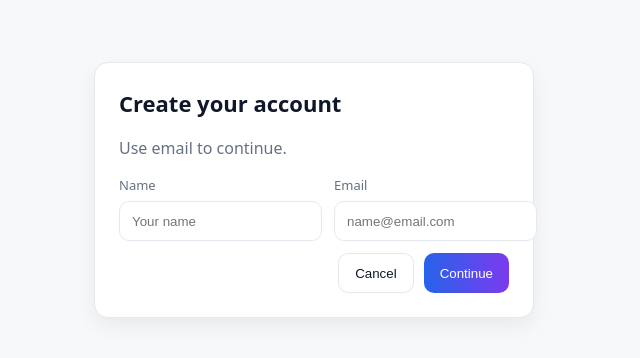
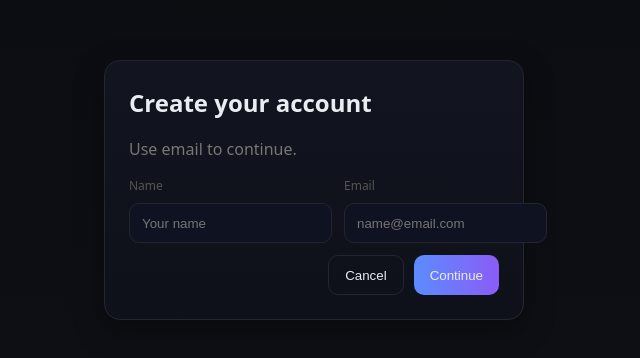
Before and after one commit to YunnYamoneAung/joybox-onboarding, a React (Vite) app: page /signup in a window 1280 px wide. Shown: the part 210-568 px from the top of the page, without its empty margins (326-966 px from the left). Built offline with nearby package versions, Linux system fonts and the light colour scheme.

Commit message:
ui: switch all pages to dark theme

```diff
--- a/src/styles.css
+++ b/src/styles.css
@@ -1,154 +1,178 @@
-:root{
-  /* light palette */
-  --bg:#f7f8fa;           /* app background */
-  --panel:#ffffff;        /* cards / bars */
-  --stroke:#e6e8ef;       /* subtle borders */
-  --text:#0f1728;         /* main text */
-  --muted:#667085;        /* secondary text */
-  --brand:#111827;        /* logo/nav text */
-  --accent:#2563eb;       /* blue action */
-  --accent-2:#7c3aed;     /* purple grad partner */
-  --line:#06c755;         /* LINE green */
-  --shadow: 0 8px 20px rgba(16,24,40,.06);
+:root {
+  --bg: #0b0c10;
+  --panel: #111318;
+  --line: #06c755;
+  --text: #e9ecf1;
+  --muted: #a5acb8;
+  --stroke: #232631;
+  --accent: #5b8cff;
+  --accent-2: #8b5cf6;
 }
 
-/* reset */
-*{box-sizing:border-box}
-html,body,#root{height:100%}
-body{
-  margin:0;
-  background:var(--bg);
-  color:var(--text);
-  font:16px/1.5 system-ui,-apple-system,Segoe UI,Roboto,Inter,Arial;
+* { box-sizing: border-box; }
+html, body, #root { height: 100%; }
+body {
+  margin: 0;
+  background: linear-gradient(180deg, #0b0c10, #0e1016);
+  color: var(--text);
+  font: 16px/1.5 system-ui, -apple-system, Segoe UI, Roboto, Inter, Arial;
 }
 
-/* layout */
-.page{min-height:100%}
-.container{max-width:1120px;margin:0 auto;padding:24px}
-.center-wrap{min-height:100vh;display:grid;place-items:center;padding:24px}
-.center{text-align:center}
-.narrow{max-width:440px}
+/* Core layout */
+.container { max-width: 1040px; margin: 0 auto; padding: 24px; }
+.page { min-height: 100%; }
+.center-wrap { min-height: 100vh; display: grid; place-items: center; padding: 24px; }
+.center { text-align: center; }
+.narrow { max-width: 420px; }
 
-/* surface */
-.card{
-  background:var(--panel);
-  border:1px solid var(--stroke);
-  border-radius:14px;
-  padding:24px;
-  box-shadow:var(--shadow);
+.card {
+  background: linear-gradient(180deg, #121520, #0e1119);
+  border: 1px solid var(--stroke);
+  border-radius: 16px;
+  padding: 24px;
+  box-shadow: 0 10px 30px rgba(0, 0, 0, .35);
 }
-.header-row{display:flex;gap:14px;align-items:center;margin-bottom:10px}
+.header-row { display: flex; gap: 14px; align-items: center; margin-bottom: 10px; }
 
-h1,h2,h3{margin:0 0 10px}
-h1{font-size:28px}
-h2{font-size:22px}
-h3{font-size:18px}
-.muted{color:var(--muted)}
-.fine{color:var(--muted);font-size:12px;margin-top:8px}
+h1, h2, h3 { margin: 0 0 10px; }
+.muted { color: var(--muted); }
+.fine { color: var(--muted); font-size: 12px; margin-top: 8px; }
 
-/* buttons */
-.btn{
-  height:40px;
-  padding:0 16px;
-  border-radius:10px;
-  border:1px solid var(--stroke);
-  background:#ffffff;
-  color:var(--text);
-  cursor:pointer;
-  transition:transform .02s ease, filter .15s ease;
+.btn {
+  height: 40px;
+  padding: 0 16px;
+  border-radius: 10px;
+  border: 1px solid var(--stroke);
+  background: #181b25;
+  color: var(--text);
+  cursor: pointer;
 }
-.btn:hover{filter:brightness(0.98)}
-.btn:active{transform:translateY(1px)}
+.btn:hover { filter: brightness(1.05); }
+.btn.primary { background: linear-gradient(90deg, var(--accent), var(--accent-2)); border: 0; }
+.btn.ghost { background: transparent; border: 1px solid var(--stroke); }
+.btn.text { background: transparent; border: 0; color: var(--muted); }
+.btn.line { background: var(--line); color: #020; border: 0; }
 
-.btn.primary{
-  background:linear-gradient(90deg,var(--accent),var(--accent-2));
-  border:0;
-  color:#fff;
+.sep { display: flex; align-items: center; gap: 10px; margin: 12px 0; color: var(--muted); }
+.sep:before, .sep:after { content: ""; flex: 1; height: 1px; background: var(--stroke); }
+
+.field { display: flex; flex-direction: column; gap: 6px; }
+.field span { color: var(--muted); font-size: 13px; }
+input, select, textarea {
+  height: 40px;
+  border-radius: 10px;
+  border: 1px solid var(--stroke);
+  background: #0f1220;
+  color: var(--text);
+  padding: 0 12px;
 }
-.btn.ghost{
-  background:transparent;
-  border:1px solid var(--stroke);
-  color:var(--text);
+textarea { min-height: 90px; padding: 12px; }
+
+.grid-2 { display: grid; gap: 12px; grid-template-columns: repeat(2, 1fr); }
+@media(max-width:720px){ .grid-2 { grid-template-columns: 1fr; } }
+
+.actions { display: flex; gap: 10px; justify-content: flex-end; margin-top: 12px; }
+
+.avatar {
+  width: 96px;
+  height: 96px;
+  border-radius: 50%;
+  object-fit: cover;
+  border: 2px solid var(--stroke);
+  margin-bottom: 6px;
 }
-.btn.text{
-  background:transparent;border:0;color:var(--muted)
+.avatar.sm { width: 48px; height: 48px; margin: 0; }
+.avatar.xs { width: 28px; height: 28px; margin-right: 8px; }
+
+.topbar {
+  position: sticky;
+  top: 0;
+  z-index: 10;
+  background: #0b0e15;
+  border-bottom: 1px solid var(--stroke);
+  display: flex;
+  align-items: center;
+  padding: 10px 16px;
 }
-.btn.line{
-  background:var(--line);color:#003a10;border:0;
+.brand { font-weight: 700; }
+.spacer { flex: 1; }
+.user { display: flex; align-items: center; gap: 8px; }
+
+.dropzone {
+  margin: 10px 0;
+  height: 140px;
+  border: 1px dashed var(--stroke);
+  border-radius: 12px;
+  display: grid;
+  place-items: center;
+  color: var(--muted);
 }
 
-/* separators */
-.sep{display:flex;align-items:center;gap:10px;margin:12px 0;color:var(--muted)}
-.sep:before,.sep:after{content:"";flex:1;height:1px;background:var(--stroke)}
+.table { width: 100%; border-collapse: collapse; margin-top: 8px; }
+.table th, .table td { padding: 10px; border-bottom: 1px solid var(--stroke); text-align: left; }
+.pill { padding: 4px 8px; border-radius: 999px; background: #11391a; color: #7ee18c; }
+.pill.warn { background: #3a2a12; color: #f1d08b; }
 
-/* fields */
-.field{display:flex;flex-direction:column;gap:6px}
-.field span{color:var(--muted);font-size:13px}
-input,select,textarea{
-  height:40px;
-  border-radius:10px;
-  border:1px solid var(--stroke);
-  background:#fff;
-  color:var(--text);
-  padding:0 12px;
+.gap { display: grid; gap: 18px; }
+
+/* ===== Dashboard (Joy-Box Landing) ===== */
+.dash-page { background:#fff; min-height:100vh; color:#111; }
+.dash-topbar {
+  position:sticky; top:0; z-index:10;
+  display:flex; align-items:center; gap:16px;
+  padding:16px 24px; border-bottom:1px solid #e6e6e6; background:#fff;
 }
-textarea{min-height:90px;padding:12px}
+.brand { font-weight:700; font-size:20px; }
+.tabs { display:flex; gap:20px; margin-left:8px; }
+.tabs a { padding:8px 2px; color:#555; border-bottom:2px solid transparent; cursor:pointer; text-decoration:none; }
+.tabs a.active { color:#111; border-color:#111; }
+.grow { flex:1; }
+.icon-btn { background:transparent; border:0; font-size:18px; cursor:pointer; }
+.user-chip { display:flex; align-items:center; }
+.avatar.xs { width:28px; height:28px; border-radius:50%; background:#f0f0f0; display:grid; place-items:center; font-weight:600; }
 
-/* grid helpers */
-.grid-2{display:grid;gap:12px;grid-template-columns:repeat(2,1fr)}
-@media(max-width:720px){.grid-2{grid-template-columns:1fr}}
+.dash-container { max-width:1100px; margin:0 auto; padding:32px 24px 80px; }
+.dash-hero h1 { font-size:28px; margin:0 0 6px; }
+.muted { color:#777; }
 
-/* actions row */
-.actions{display:flex;gap:10px;justify-content:flex-end;margin-top:12px}
-
-/* avatars */
-.avatar{width:96px;height:96px;border-radius:50%;object-fit:cover;border:2px solid var(--stroke);margin-bottom:6px}
-.avatar.sm{width:48px;height:48px;margin:0}
-.avatar.xs{width:28px;height:28px;margin-right:8px}
-
-/* top bar */
-.topbar{
-  position:sticky;top:0;z-index:10;
-  background:var(--panel);
-  border-bottom:1px solid var(--stroke);
-  display:flex;align-items:center;
-  padding:10px 16px;
-  box-shadow:0 2px 10px rgba(16,24,40,.04);
+.dash-filters {
+  display:grid; grid-template-columns: repeat(4, minmax(0,1fr));
+  gap:16px; margin:24px 0 20px;
 }
-.brand{font-weight:700;color:var(--brand)}
-.nav{display:flex;gap:18px;margin-left:24px}
-.nav a{color:var(--muted);text-decoration:none;padding:6px 2px;border-bottom:2px solid transparent}
-.nav a.active{color:var(--text);border-bottom-color:#cbd5e1}
-.spacer{flex:1}
-.user{display:flex;align-items:center;gap:8px}
-
-/* dashboard widgets */
-.kpi-grid{display:grid;gap:14px;grid-template-columns:repeat(3,1fr)}
-@media(max-width:900px){.kpi-grid{grid-template-columns:1fr}}
-.kpi{
-  background:var(--panel);
-  border:1px solid var(--stroke);
-  border-radius:12px;
-  padding:16px;
-  box-shadow:var(--shadow);
-}
-.kpi .meta{display:flex;justify-content:space-between;color:var(--muted);font-size:13px;margin-bottom:6px}
-.kpi .value{font-size:28px;font-weight:700}
-
-/* tables & pills */
-.table{width:100%;border-collapse:collapse;margin-top:8px;background:var(--panel);border-radius:12px;overflow:hidden;border:1px solid var(--stroke)}
-.table th,.table td{padding:12px 14px;border-bottom:1px solid var(--stroke);text-align:left}
-.table tr:last-child td{border-bottom:0}
-
-.pill{padding:4px 10px;border-radius:999px;background:#e7f3eb;color:#11683a;border:1px solid #cbe9d4;font-size:12px}
-.pill.warn{background:#fff3d6;color:#8a6100;border-color:#ffe5a6}
-.pill.neutral{background:#eef2f7;color:#334155;border-color:#e2e8f0}
-
-/* upload box */
-.dropzone{
-  margin:10px 0;height:140px;border:1px dashed var(--stroke);
-  border-radius:12px;display:grid;place-items:center;color:var(--muted);background:#fff;
+.field { display:flex; flex-direction:column; gap:8px; }
+.field > span { font-size:12px; color:#555; }
+.field select {
+  height:40px; border:1px solid #e6e6e6; border-radius:8px; padding:0 12px; background:#fff; color:#111;
 }
 
-/* gaps */
-.gap{display:grid;gap:18px}
+.dash-kpis {
+  display:grid; grid-template-columns: repeat(3, minmax(0,1fr));
+  gap:16px; margin:8px 0 28px;
+}
+.dash-card {
+  border:1px solid #e6e6e6; border-radius:12px; padding:16px 18px; background:#fff;
+}
+.dash-card-head { display:flex; justify-content:space-between; color:#555; font-size:13px; }
+.dash-card-icon { opacity:.7; }
+.dash-card-value { font-size:28px; font-weight:700; margin-top:8px; }
+.dash-card-sub { color:#888; font-size:12px; margin-top:6px; }
+
+.dash-section h3 { margin:8px 0 4px; }
+.activity-list { display:flex; flex-direction:column; gap:12px; margin-top:12px; }
+.activity-item {
+  display:grid; grid-template-columns: 1fr auto auto; align-items:center;
+  gap:16px; padding:14px 16px; border:1px solid #e6e6e6; border-radius:10px; background:#fff;
+}
+.activity-title { font-weight:600; }
+.activity-meta { color:#777; font-size:13px; }
+.clock { margin-right:6px; }
+.pill { padding:6px 10px; font-size:12px; border-radius:999px; border:1px solid transparent; text-transform:capitalize; }
+.pill.success { background:#eaf7ee; color:#1b7f3a; border-color:#cfead9; }
+.pill.warn { background:#fff7e6; color:#9a6a00; border-color:#ffe3a6; }
+.pill.neutral { background:#eef2ff; color:#3749a6; border-color:#d7ddff; }
+
+@media (max-width: 900px) {
+  .dash-filters { grid-template-columns:1fr 1fr; }
+  .dash-kpis { grid-template-columns:1fr; }
+  .activity-item { grid-template-columns: 1fr auto; }
+}
```
Also changed, not shown: src/pages/SignUp.jsx (line endings or trailing spaces).
